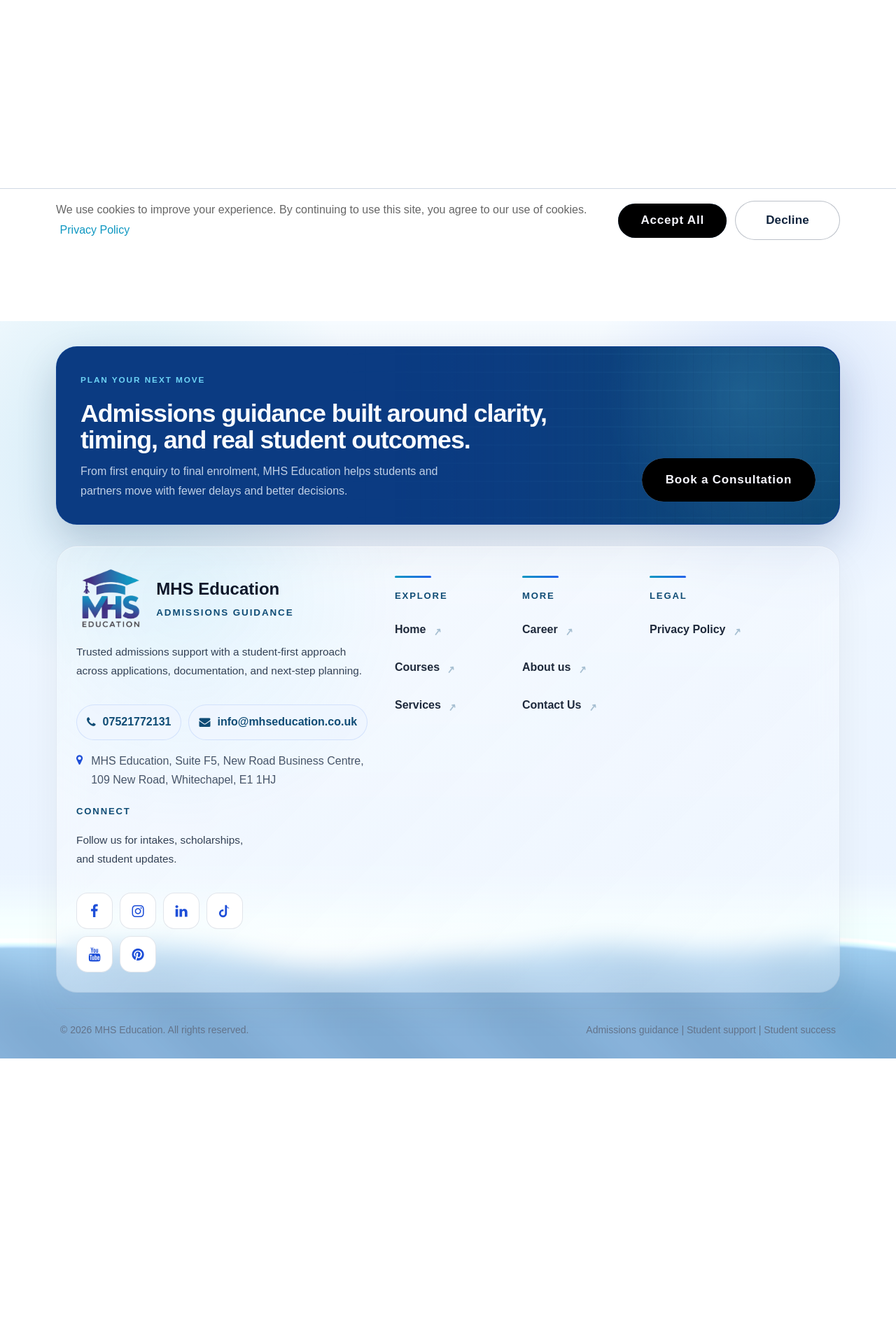
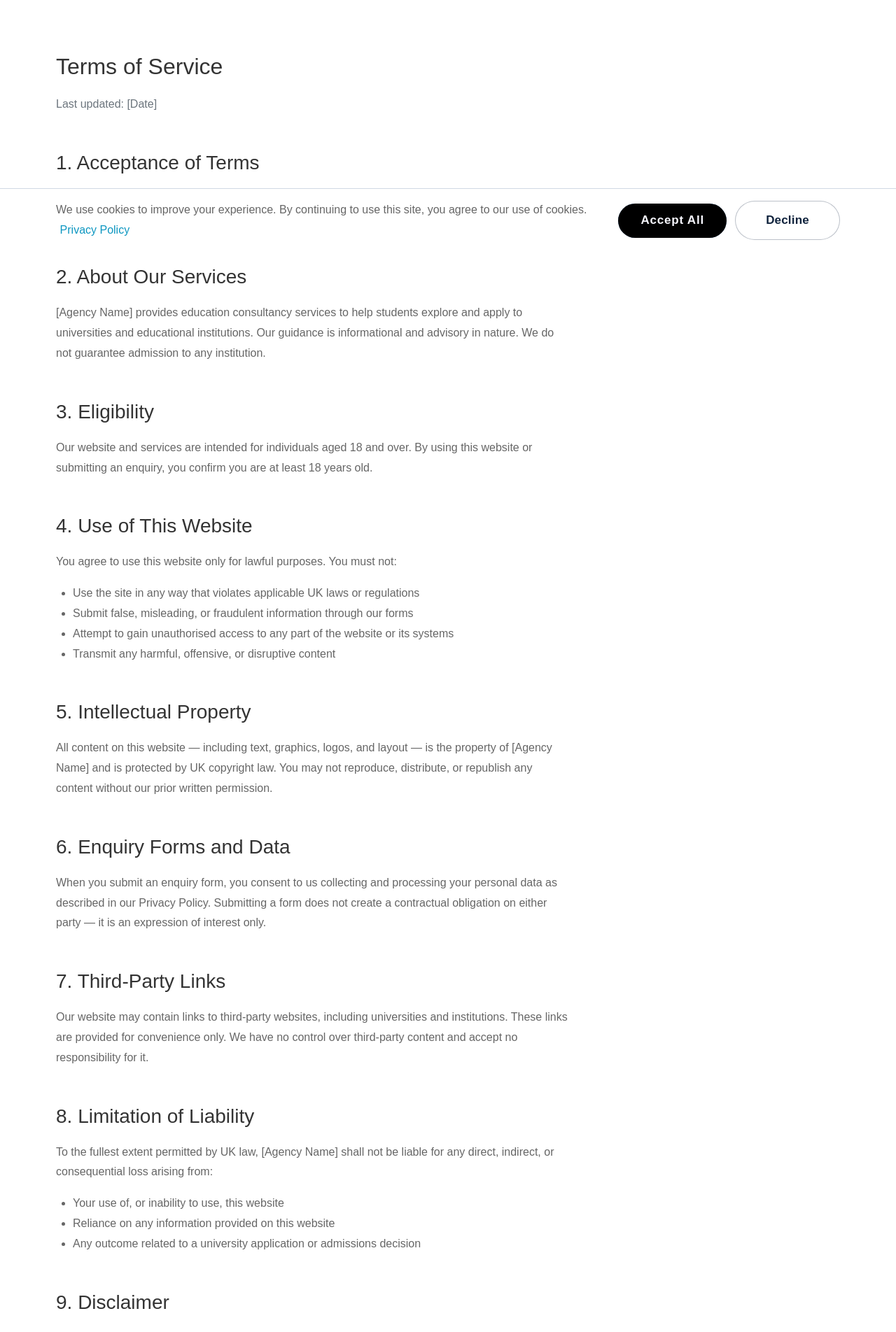
Before and after one commit to JomsonGit738/mhs-education, a Next.js app: page /terms-of-service in a window 1280 px wide. Before the commit this address had no page. Shown: the part 440-2344 px from the top of the page at 70% size. Before the commit the page ends 1953 px from the top, so only its background shows below. Built offline with nearby package versions, Linux system fonts and the light colour scheme.

Commit message:
Terms of  service

```diff
--- /dev/null
+++ b/app/terms-of-service/page.tsx
@@ -0,0 +1,124 @@
+import { PageHero } from "../../src/components/PageHero";
+import { images } from "../../src/data/images";
+
+const sections = [
+  {
+    title: "1. Acceptance of Terms",
+    content: [
+      "By accessing or using the [Agency Name] website, you agree to be bound by these Terms of Service. If you do not agree, please do not use our website.",
+    ],
+  },
+  {
+    title: "2. About Our Services",
+    content: [
+      "[Agency Name] provides education consultancy services to help students explore and apply to universities and educational institutions. Our guidance is informational and advisory in nature. We do not guarantee admission to any institution.",
+    ],
+  },
+  {
+    title: "3. Eligibility",
+    content: [
+      "Our website and services are intended for individuals aged 18 and over. By using this website or submitting an enquiry, you confirm you are at least 18 years old.",
+    ],
+  },
+  {
+    title: "4. Use of This Website",
+    content: [
+      "You agree to use this website only for lawful purposes. You must not:",
+    ],
+    bullets: [
+      "Use the site in any way that violates applicable UK laws or regulations",
+      "Submit false, misleading, or fraudulent information through our forms",
+      "Attempt to gain unauthorised access to any part of the website or its systems",
+      "Transmit any harmful, offensive, or disruptive content",
+    ],
+  },
+  {
+    title: "5. Intellectual Property",
+    content: [
+      "All content on this website — including text, graphics, logos, and layout — is the property of [Agency Name] and is protected by UK copyright law. You may not reproduce, distribute, or republish any content without our prior written permission.",
+    ],
+  },
+  {
+    title: "6. Enquiry Forms and Data",
+    content: [
+      "When you submit an enquiry form, you consent to us collecting and processing your personal data as described in our Privacy Policy. Submitting a form does not create a contractual obligation on either party — it is an expression of interest only.",
+    ],
+  },
+  {
+    title: "7. Third-Party Links",
+    content: [
+      "Our website may contain links to third-party websites, including universities and institutions. These links are provided for convenience only. We have no control over third-party content and accept no responsibility for it.",
+    ],
+  },
+  {
+    title: "8. Limitation of Liability",
+    content: [
+      "To the fullest extent permitted by UK law, [Agency Name] shall not be liable for any direct, indirect, or consequential loss arising from:",
+    ],
+    bullets: [
+      "Your use of, or inability to use, this website",
+      "Reliance on any information provided on this website",
+      "Any outcome related to a university application or admissions decision",
+    ],
+  },
+  {
+    title: "9. Disclaimer",
+    content: [
+      "The information on this website is provided in good faith for general guidance only. It does not constitute legal, financial, or professional advice. We make no representations or warranties about the accuracy or completeness of the content.",
+    ],
+  },
+  {
+    title: "10. Changes to These Terms",
+    content: [
+      "We may update these Terms of Service at any time. The updated version will be posted on this page with a revised date. Continued use of the website after changes are posted constitutes your acceptance of the new terms.",
+    ],
+  },
+  {
+    title: "11. Governing Law",
+    content: [
+      "These Terms of Service are governed by and construed in accordance with the laws of England and Wales. Any disputes shall be subject to the exclusive jurisdiction of the courts of England and Wales.",
+    ],
+  },
+  {
+    title: "12. Contact Us",
+    content: [
+      "If you have any questions about these Terms of Service, please contact us at [Contact Email].",
+    ],
+  },
+];
+
+export default function TermsOfServicePage() {
+  return (
+    <>
+      <PageHero title="Terms of Service" breadcrumb="Terms of Service" background={images.uk} />
+      <section className="ftco-section">
+        <div className="container">
+          <div className="row justify-content-start">
+            <div className="col-lg-8 ftco-animate">
+              <h2 className="mb-3">Terms of Service</h2>
+              <p className="text-muted mb-5">Last updated: [Date]</p>
+
+              {sections.map((section) => (
+                <section key={section.title} className="mb-5">
+                  <h3 className="mb-3">{section.title}</h3>
+
+                  {section.content.map((paragraph) => (
+                    <p key={paragraph}>{paragraph}</p>
+                  ))}
+
+                  {section.bullets ? (
+                    <ul className="mb-4 pl-4">
+                      {section.bullets.map((item) => (
+                        <li key={item}>{item}</li>
+                      ))}
+                    </ul>
+                  ) : null}
+                </section>
+              ))}
+            </div>
+          </div>
+        </div>
+      </section>
+    </>
+  );
+}
--- a/src/components/Footer.tsx
+++ b/src/components/Footer.tsx
@@ -87,6 +87,9 @@
             <li>
               <Link href="/privacy-policy">Privacy Policy</Link>
             </li>
+            <li>
+              <Link href="/terms-of-service">Terms of Service</Link>
+            </li>
           </ul>
         </div>
 
```
